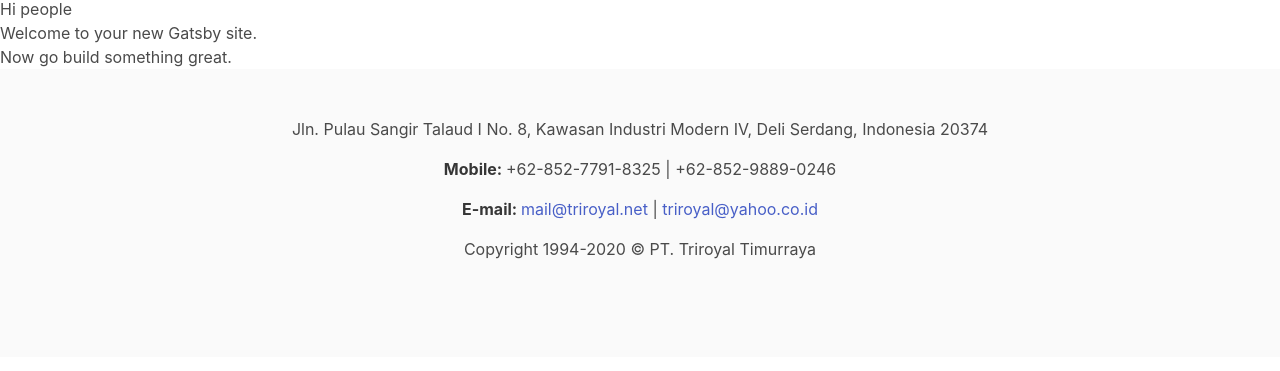
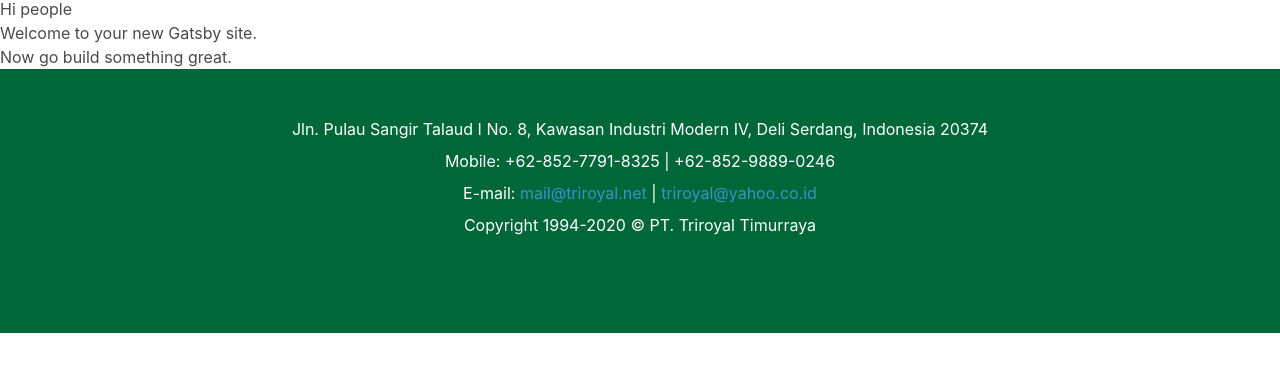
Before and after one commit to triroyal/triroyal.net, a Gatsby site: page / in a window 1280 px wide. Shown: the part 229-600 px from the top of the page. Built offline with nearby package versions, Linux system fonts and the light colour scheme; Gatsby itself is replaced by a stand-in of ours.

Commit message:
finished footer

```diff
--- a/src/components/footer.js
+++ b/src/components/footer.js
@@ -1,19 +1,28 @@
 import React from "react"
 
+const address =
+  "Jln. Pulau Sangir Talaud I No. 8, Kawasan Industri Modern IV, Deli Serdang, Indonesia 20374"
+const mobileNums = ["+62-852-7791-8325", "+62-852-9889-0246"]
+const emailAddrs = ["mail@triroyal.net", "triroyal@yahoo.co.id"]
+
 const Footer = () => (
-  <footer className="footer">
-    <div className="content has-text-centered">
-      <p>
-        Jln. Pulau Sangir Talaud I No. 8, Kawasan Industri Modern IV, Deli
-        Serdang, Indonesia 20374
-      </p>
-      <p>
-        <strong>Mobile: </strong> +62-852-7791-8325 | +62-852-9889-0246
-      </p>
-      <p>
-        <strong>E-mail: </strong>{" "}
-        <a href="mailto:mail@triroyal.net">mail@triroyal.net</a> |{" "}
-        <a href="mailto:triroyal@yahoo.co.id">triroyal@yahoo.co.id</a>
+  <footer className="footer has-background-primary">
+    <div className="content has-text-centered has-text-white">
+      <p className="mb-2">{address}</p>
+      <p className="mb-2">Mobile: {mobileNums.join(" | ")} </p>
+      <p className="mb-2">
+        E-mail:{" "}
+        {emailAddrs
+          .map(e => (
+            <a className="has-text-info" href={`mailto:${e}`}>
+              {e}
+            </a>
+          ))
+          .reduce((acc, e) => (
+            <>
+              {acc} | {e}
+            </>
+          ))}
       </p>
       <p>Copyright 1994-{new Date().getFullYear()} © PT. Triroyal Timurraya</p>
     </div>
```
